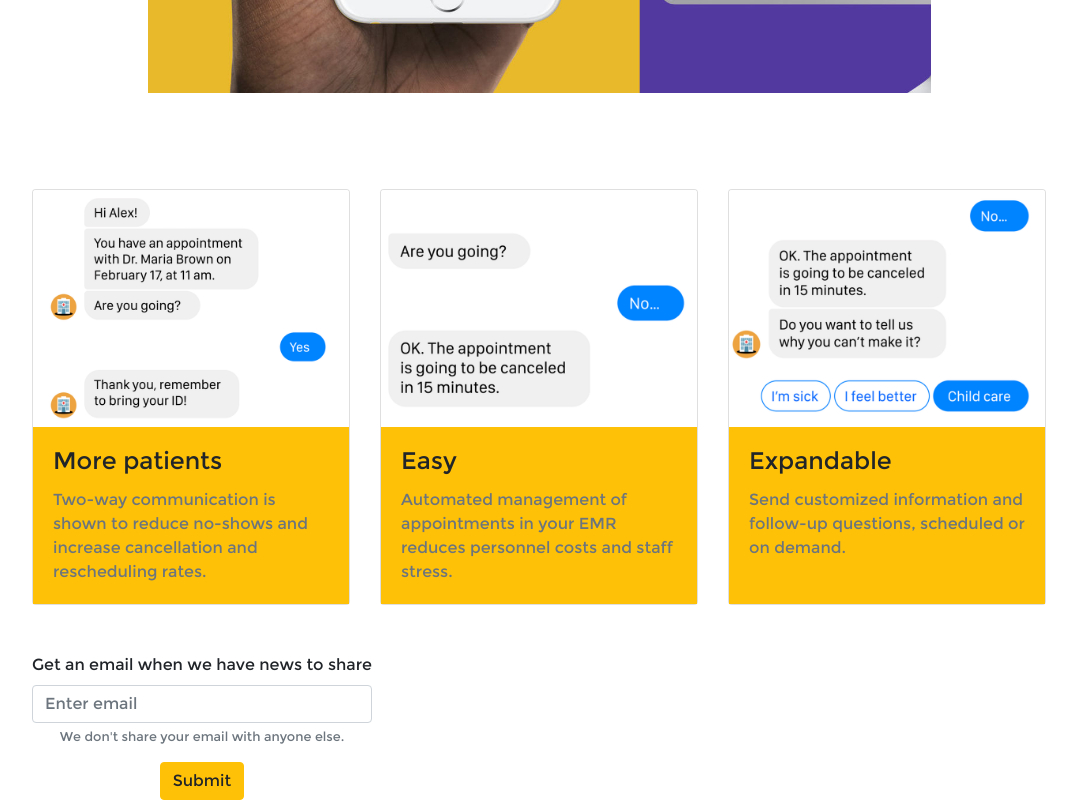
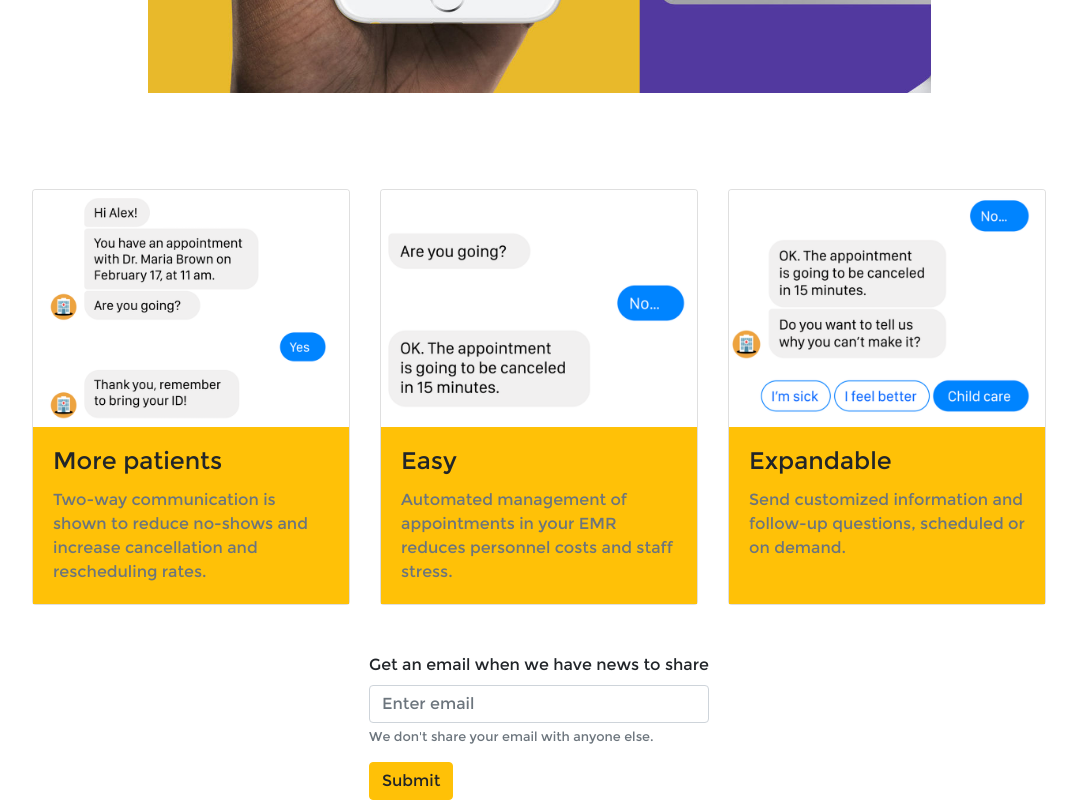
Before and after one commit to gkaramanis/oddquirk, a website: page q-bot.html in a window 1280 px wide. Shown: the part 892-1692 px from the top of the page, without its empty margins (101-1178 px from the left). Drawn offline with Linux system fonts and the light colour scheme.

Commit message:
center form

```diff
--- a/q-bot.html
+++ b/q-bot.html
@@ -34,7 +34,7 @@
   <!-- Page Content -->
   <div class="container">
     <div class="row">
-      <div class=" text-center m-5">
+      <div class="text-center m-5">
         <img src="img/q-bot-logo.png" class="w-25 mt-5">
         <h4 class="mt-5">A CHATBOT MADE FOR HEALTH CARE GIVERS</h4>
         <img src="img/q-bot-hero.jpg" class="w-75 mt-3">
@@ -67,7 +67,7 @@
     </div>
   </div>
 
-  <div class="row m-5 text-center">
+  <div class="form-row justify-content-center">
   <form>
     <div class="form-group">
       <label for="inputEmail1">Get an email when we have news to share</label>
```
